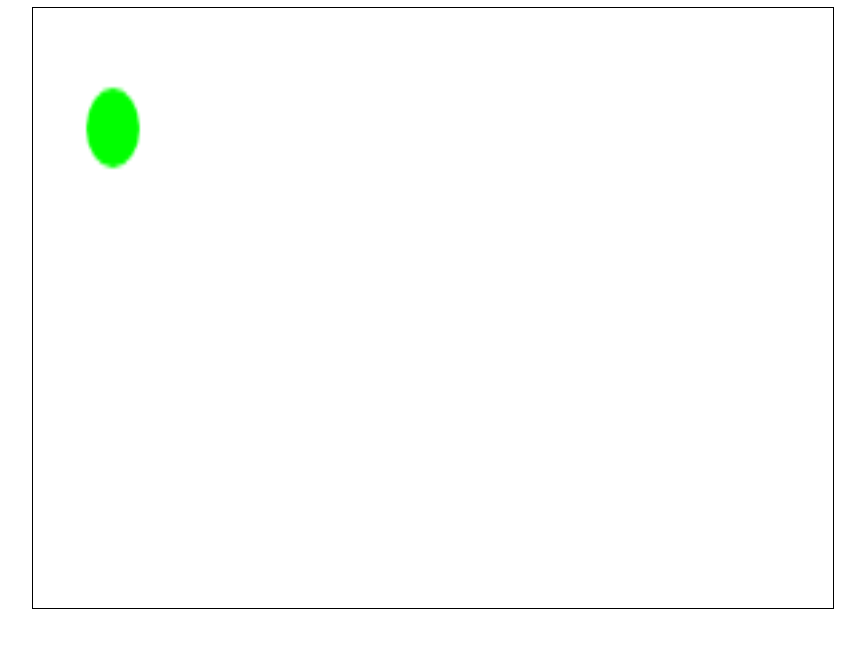
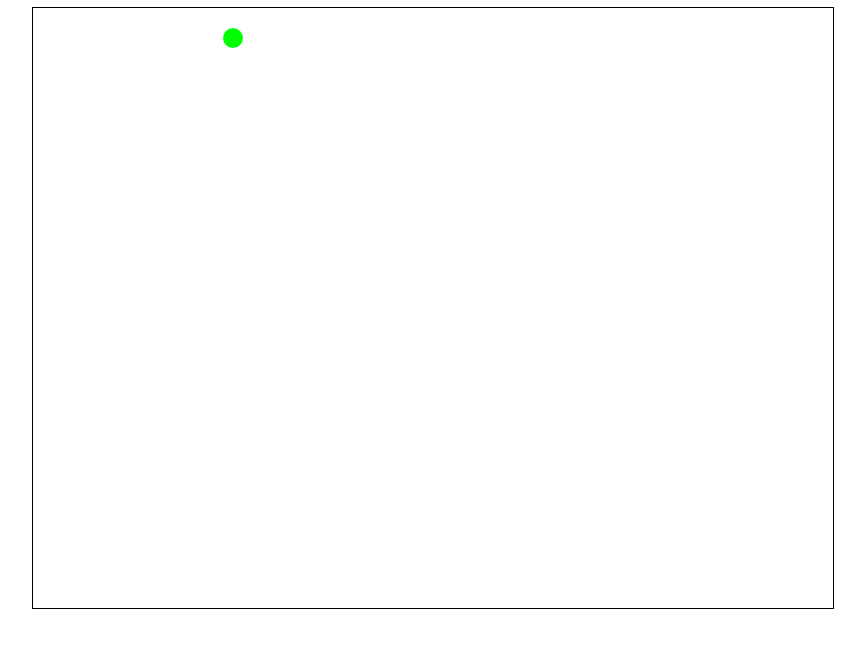
Before and after one commit to Paul-Ryan/blasteroids, a plain HTML site: page index.html in a window 1280 px wide. Shown: the part 50-698 px from the top of the page, without its empty margins (207-1072 px from the left). Drawn offline with Linux system fonts and the light colour scheme.

Commit message:
Create asteroid

```diff
--- a/bundle.js
+++ b/bundle.js
@@ -1 +1 @@
-!function(o){var e={};function r(t){if(e[t])return e[t].exports;var n=e[t]={i:t,l:!1,exports:{}};return o[t].call(n.exports,n,n.exports,r),n.l=!0,n.exports}r.m=o,r.c=e,r.d=function(o,e,t){r.o(o,e)||Object.defineProperty(o,e,{configurable:!1,enumerable:!0,get:t})},r.r=function(o){Object.defineProperty(o,"__esModule",{value:!0})},r.n=function(o){var e=o&&o.__esModule?function(){return o.default}:function(){return o};return r.d(e,"a",e),e},r.o=function(o,e){return Object.prototype.hasOwnProperty.call(o,e)},r.p="",r(r.s=0)}([function(o,e,r){"use strict";r.r(e);var t=class{constructor(o){this.pos=o.pos,this.vel=o.vel,this.radius=o.radius,this.color=o.color}render(o){o.fillStyle=this.color,o.beginPath(),o.arc(this.pos[0],this.pos[1],this.radius,0,2*Math.PI,!1),o.fill()}};console.log("webpack is running");new t({pos:[30,30],vel:[10,10],radius:5,color:"#00FF00"});const n=document.querySelector("canvas"),s=n.getContext("2d");console.log(n),console.log(s),new t({pos:[30,30],vel:[10,10],radius:10,color:"#00FF00"}).render(s),window.ctx=s,window.MovingObject=t}]);
+!function(e){var t={};function o(r){if(t[r])return t[r].exports;var n=t[r]={i:r,l:!1,exports:{}};return e[r].call(n.exports,n,n.exports,o),n.l=!0,n.exports}o.m=e,o.c=t,o.d=function(e,t,r){o.o(e,t)||Object.defineProperty(e,t,{configurable:!1,enumerable:!0,get:r})},o.r=function(e){Object.defineProperty(e,"__esModule",{value:!0})},o.n=function(e){var t=e&&e.__esModule?function(){return e.default}:function(){return e};return o.d(t,"a",t),t},o.o=function(e,t){return Object.prototype.hasOwnProperty.call(e,t)},o.p="",o(o.s=0)}([function(e,t,o){"use strict";o.r(t);var r=class{constructor(e){this.pos=e.pos,this.vel=e.vel,this.radius=e.radius,this.color=e.color}render(e){e.fillStyle=this.color,e.beginPath(),e.arc(this.pos[0],this.pos[1],this.radius,0,2*Math.PI,!1),e.fill()}move(e){this.pos[0]+=this.vel[0],this.pos[1]+=this.vel[1]}};console.log("webpack is running");const n=document.querySelector("canvas").getContext("2d");new r({pos:[200,30],vel:[10,10],radius:10,color:"#00FF00"}).render(n),window.MovingObject=r}]);
--- a/css/style.css
+++ b/css/style.css
@@ -5,8 +5,6 @@ h1 {
 
 canvas {
   display: block;
-  width: 800px;
-  height: 600px;
   margin: 10px auto 0;
   border: 1px solid black;
 }
--- a/index.html
+++ b/index.html
@@ -7,7 +7,7 @@
   </head>
   <body>
     <h1>Asteroids</h1>
-    <canvas></canvas>
+    <canvas width="800px" height="600px"></canvas>
     <script src="bundle.js"></script>
   </body>
 </html>
```
